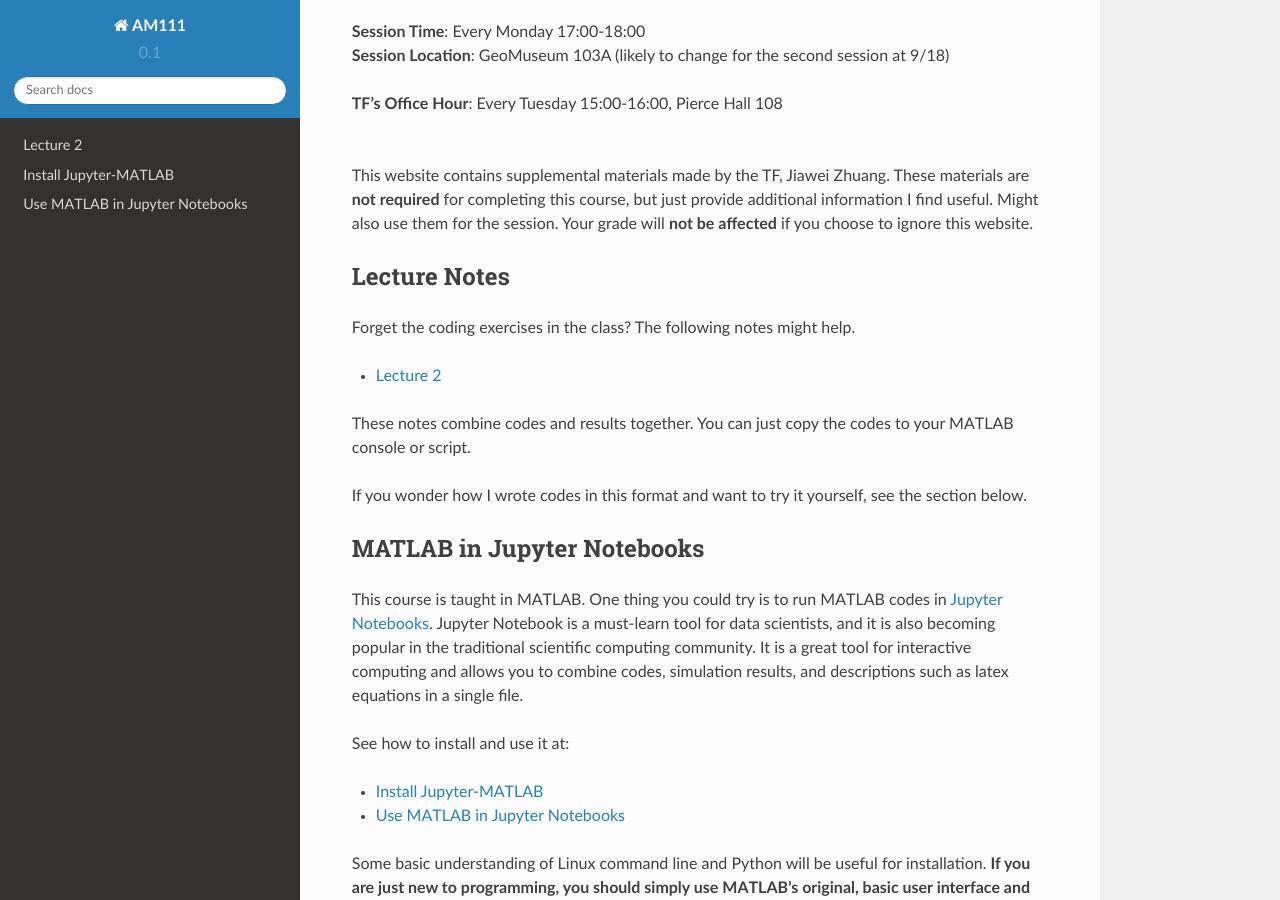
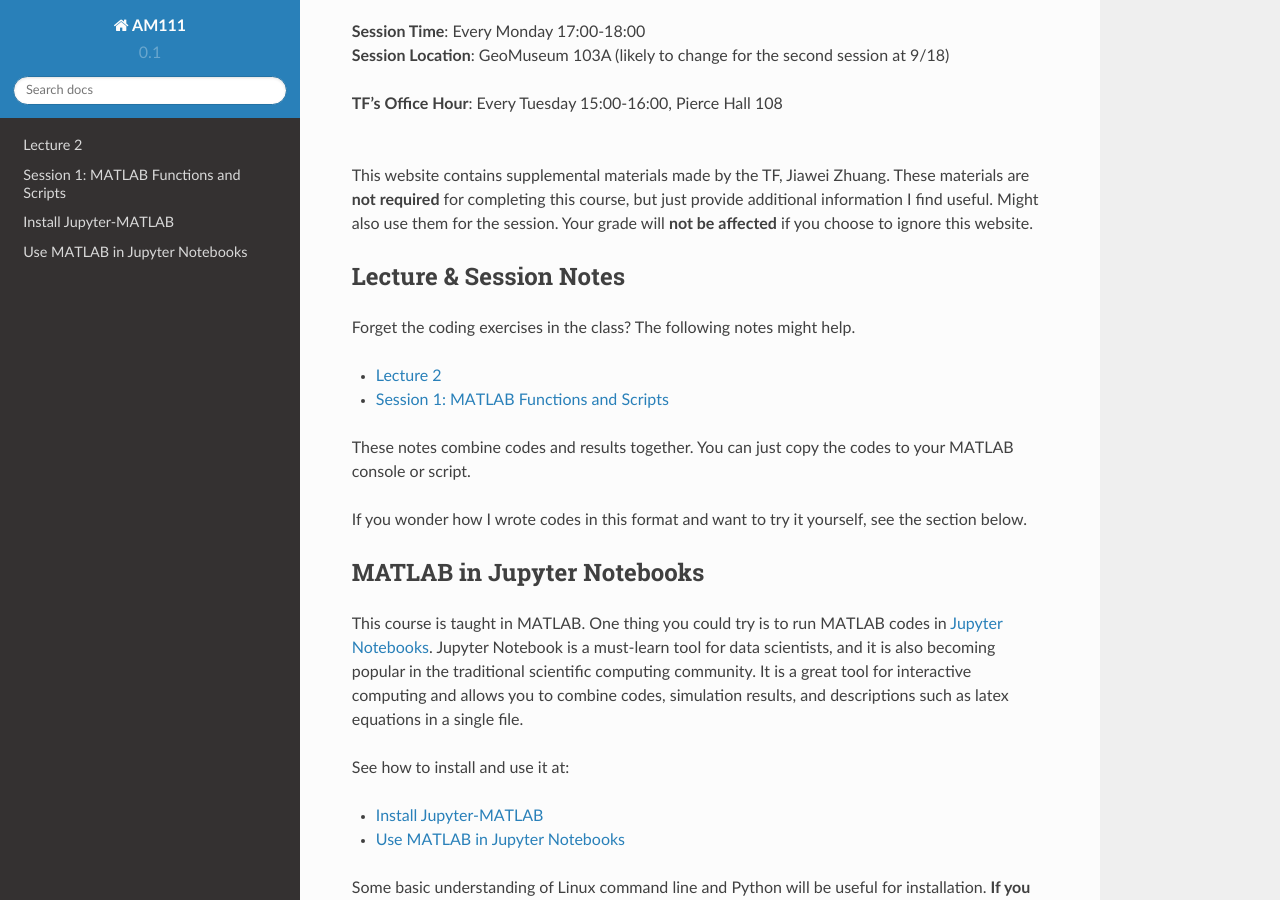
Before and after one commit to JiaweiZhuang/AM111, a Sphinx documentation site: the page built from docs/index.rst, in a window 1280 px wide and 900 px high, scrolled down 332 px. Built offline with Sphinx 7.4.7 and the Read the Docs theme 2.0.0, drawn with Linux system fonts in a browser that asks for light colours.

Commit message:
Add session 1
Signed-off-by: JiaweiZhuang <jiaweizhuang@g.harvard.edu>

```diff
--- a/docs/index.rst
+++ b/docs/index.rst
@@ -20,8 +20,8 @@ These materials are **not required** for completing this course,
 but just provide additional information I find useful. Might also use them for the session.
 Your grade will **not be affected** if you choose to ignore this website.
 
-Lecture Notes
--------------
+Lecture & Session Notes
+-----------------------
 
 Forget the coding exercises in the class? The following notes might help.
 
@@ -29,6 +29,7 @@ Forget the coding exercises in the class? The following notes might help.
    :maxdepth: 1
 
    lecture2_logics_fib.ipynb
+   session1_functions.ipynb
 
 These notes combine codes and results together. You can just copy the codes to your MATLAB console or script.
 
```
Also changed, not shown: docs/session1_functions.ipynb (added).
